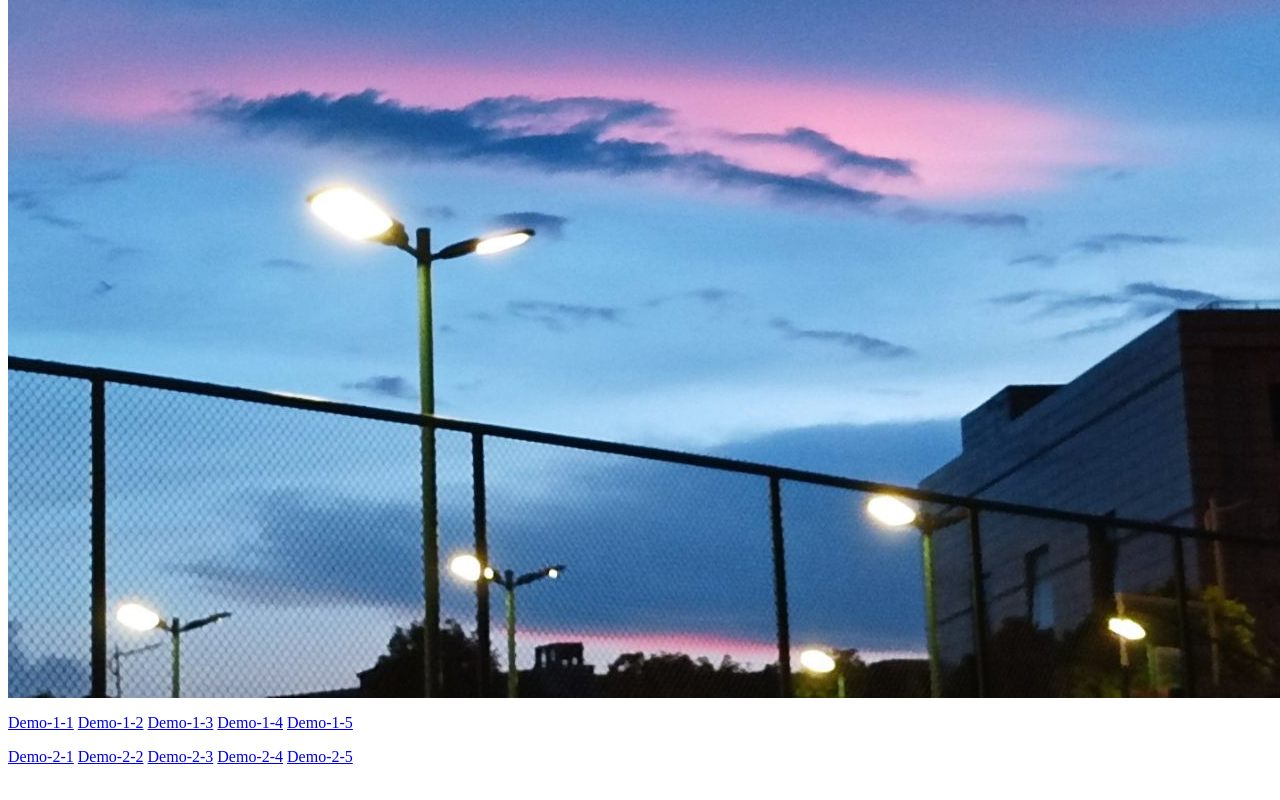
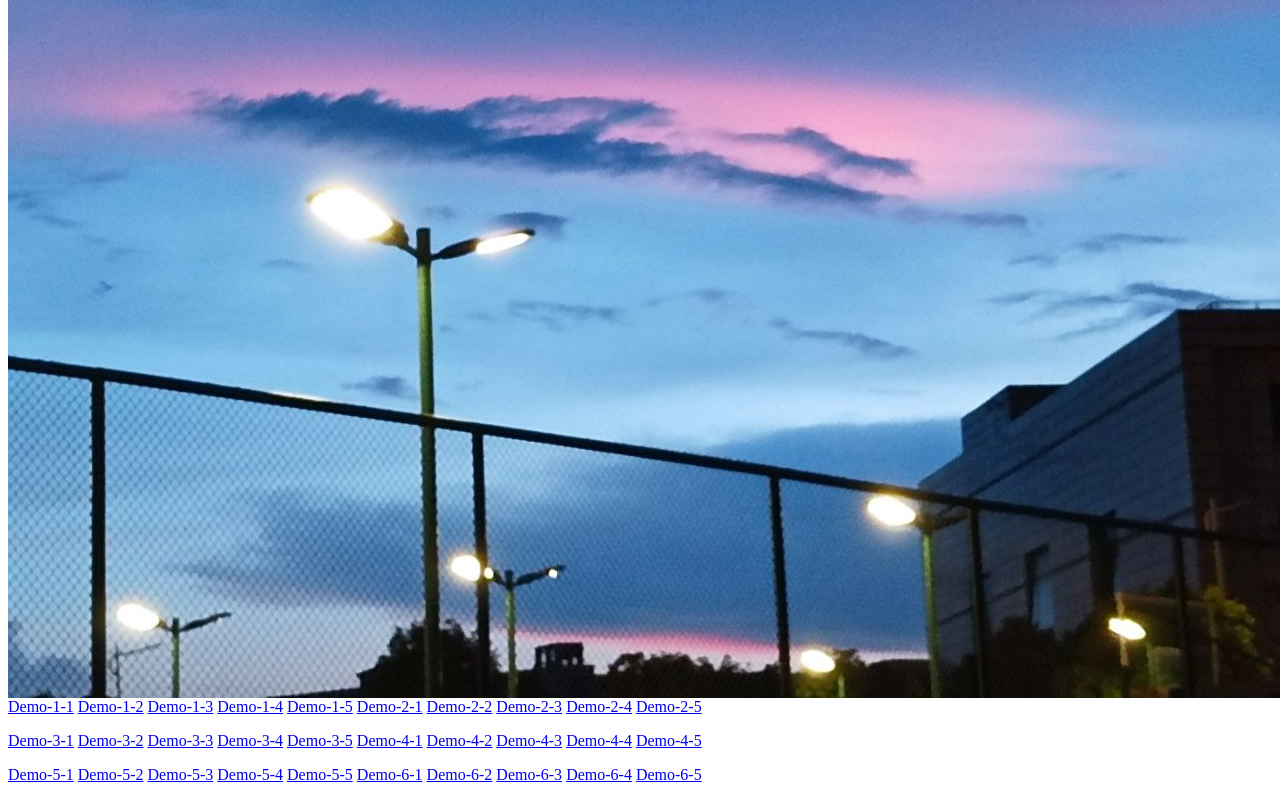
Before and after one commit to huangdeyii/huangdeyii.github.io, a plain HTML site: page index.html in a window 1280 px wide. Shown: the part 348-1148 px from the top of the page. Before the commit the page ends 1122 px from the top, so only its background shows below. Drawn offline with Linux system fonts and the light colour scheme.

Commit message:
Update index.html

```diff
--- a/index.html
+++ b/index.html
@@ -1,13 +1,33 @@
 <P>hi</P>
 <p>我是huangdeyi,这是我的个人网站</p>
 <img src="mmexport1692616749428.jpg"/>
-<p><a href=" https://huangdeyii.github.io/实验一/demos/chap1-demo-1.html">Demo-1-1</a>
+<a href=" https://huangdeyii.github.io/实验一/demos/chap1-demo-1.html">Demo-1-1</a>
 <a href=" https://huangdeyii.github.io/实验一/demos/chap1-demo-2.html">Demo-1-2</a>
 <a href=" https://huangdeyii.github.io/实验一/demos/chap1-demo-3.html">Demo-1-3</a>
 <a href=" https://huangdeyii.github.io/实验一/demos/chap1-demo-4.html">Demo-1-4</a>
-<a href=" https://huangdeyii.github.io/实验一/demos/chap1-demo-5.html">Demo-1-5</a></p>
+<a href=" https://huangdeyii.github.io/实验一/demos/chap1-demo-5.html">Demo-1-5</a>
 <a href=" https://huangdeyii.github.io/实验二/demos/chap2-demo-1.html">Demo-2-1</a>
 <a href=" https://huangdeyii.github.io/实验二/demos/chap2-demo-2.html">Demo-2-2</a>
 <a href=" https://huangdeyii.github.io/实验二/demos/chap2-demo-3.html">Demo-2-3</a>
 <a href=" https://huangdeyii.github.io/实验二/demos/chap2-demo-4.html">Demo-2-4</a>
 <a href=" https://huangdeyii.github.io/实验二/demos/chap2-demo-5.html">Demo-2-5</a>
+<p><a href=" https://huangdeyii.github.io/实验三/demos/chap1-demo-1.html">Demo-3-1</a>
+<a href=" https://huangdeyii.github.io/实验三/demos/chap1-demo-2.html">Demo-3-2</a>
+<a href=" https://huangdeyii.github.io/实验三/demos/chap1-demo-3.html">Demo-3-3</a>
+<a href=" https://huangdeyii.github.io/实验三/demos/chap1-demo-4.html">Demo-3-4</a>
+<a href=" https://huangdeyii.github.io/实验三/demos/chap1-demo-5.html">Demo-3-5</a>
+<a href=" https://huangdeyii.github.io/实验四/demos/chap1-demo-1.html">Demo-4-1</a>
+<a href=" https://huangdeyii.github.io/实验四/demos/chap1-demo-2.html">Demo-4-2</a>
+<a href=" https://huangdeyii.github.io/实验四/demos/chap1-demo-3.html">Demo-4-3</a>
+<a href=" https://huangdeyii.github.io/实验四/demos/chap1-demo-4.html">Demo-4-4</a>
+<a href=" https://huangdeyii.github.io/实验四/demos/chap1-demo-5.html">Demo-4-5</a></p>
+<p><a href=" https://huangdeyii.github.io/实验五/demos/chap1-demo-1.html">Demo-5-1</a>
+<a href=" https://huangdeyii.github.io/实验五/demos/chap1-demo-2.html">Demo-5-2</a>
+<a href=" https://huangdeyii.github.io/实验五/demos/chap1-demo-3.html">Demo-5-3</a>
+<a href=" https://huangdeyii.github.io/实验五/demos/chap1-demo-4.html">Demo-5-4</a>
+<a href=" https://huangdeyii.github.io/实验五/demos/chap1-demo-5.html">Demo-5-5</a>
+<a href=" https://huangdeyii.github.io/实验六/demos/chap1-demo-1.html">Demo-6-1</a>
+<a href=" https://huangdeyii.github.io/实验六/demos/chap1-demo-2.html">Demo-6-2</a>
+<a href=" https://huangdeyii.github.io/实验六/demos/chap1-demo-3.html">Demo-6-3</a>
+<a href=" https://huangdeyii.github.io/实验六/demos/chap1-demo-4.html">Demo-6-4</a>
+<a href=" https://huangdeyii.github.io/实验六/demos/chap1-demo-5.html">Demo-6-5</a></p>
```
